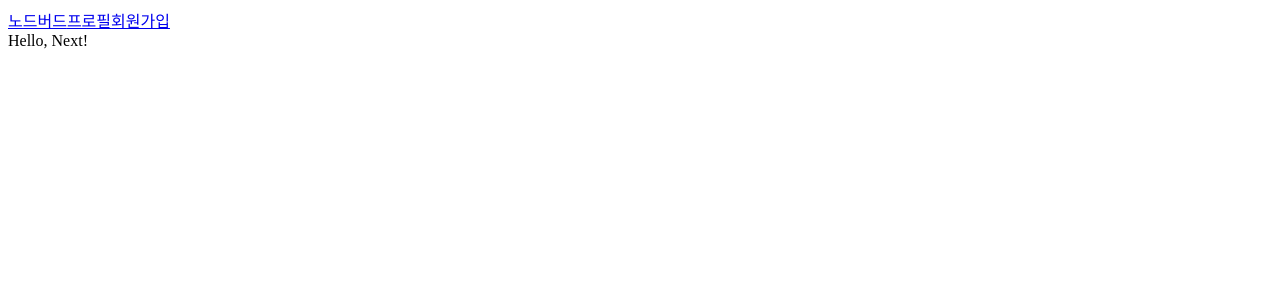
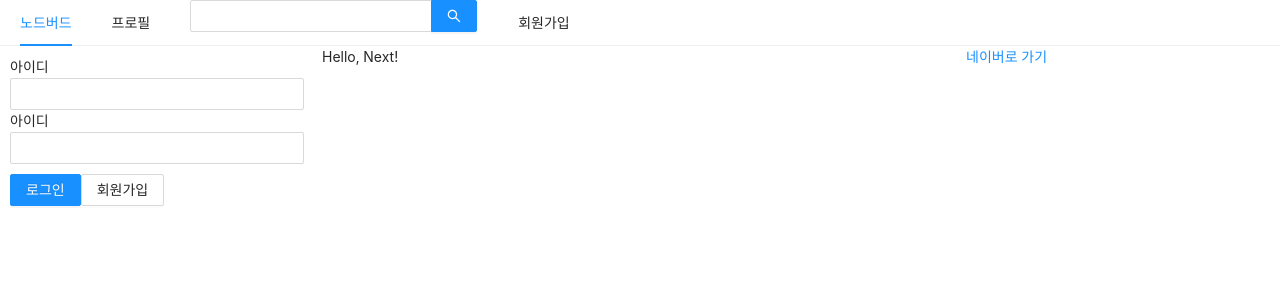
Before and after one commit to yeongfree1/react-nodebird, a Next.js app in the folder prepare/front/: page / in a window 1280 px wide. Shown: the top 300 px of the page. Built offline with nearby package versions, Linux system fonts and the light colour scheme.

Commit message:
antd update

```diff
--- /dev/null
+++ b/prepare/front/components/AppLayout.js
@@ -0,0 +1,57 @@
+import React, { useState } from 'react';
+import PropTypes from 'prop-types';
+import Link from 'next/link';
+import { Menu, Input, Row, Col } from 'antd';
+import UserProfile from './UserProfile';
+import LoginForm from './LoginForm';
+import styled from 'styled-components';
+
+const SearchInput = styled(Input.Search)`
+  vertical-align: 'middle';
+`;
+
+const AppLayout = ({ children }) => {
+  const [isLoggedIn, setIsLoggedIn] = useState(false);
+  return (
+    <div>
+      <Menu mode="horizontal">
+        <Menu.Item>
+          <Link href="/">노드버드</Link>
+        </Menu.Item>
+        <Menu.Item>
+          <Link href="/profile">프로필</Link>
+        </Menu.Item>
+        <Menu.Item>
+          <SearchInput enterButton />
+        </Menu.Item>
+        <Menu.Item>
+          <Link href="/signup">회원가입</Link>
+        </Menu.Item>
+      </Menu>
+
+      <Row gutter={8}>
+        <Col xs={24} md={6}>
+          {isLoggedIn ? (
+            <UserProfile setIsLoggedIn={setIsLoggedIn} />
+          ) : (
+            <LoginForm setIsLoggedIn={setIsLoggedIn} />
+          )}
+        </Col>
+        <Col xs={24} md={12}>
+          {children}
+        </Col>
+        <Col xs={24} md={6}>
+          <a href="https://www.naver.com" target="_blank" rel="noreferrer noopener">
+            네이버로 가기
+          </a>
+        </Col>
+      </Row>
+    </div>
+  );
+};
+
+AppLayout.propTypes = {
+  children: PropTypes.node.isRequired,
+};
+
+export default AppLayout;
--- /dev/null
+++ b/prepare/front/components/LoginForm.js
@@ -0,0 +1,63 @@
+import React, { useCallback, useState } from 'react';
+import { Form, Input, Button } from 'antd';
+import Link from 'next/link';
+import styled from 'styled-components';
+
+const ButtonWrapper = styled.div`
+  margin-top: 10px;
+`;
+
+const LoginForm = ({ setIsLoggedIn }) => {
+  const [id, setId] = useState('');
+  const [password, setPassword] = useState('');
+
+  const onChangeId = useCallback((e) => {
+    setId(e.target.value);
+  }, []);
+
+  const onChangePassword = useCallback((e) => {
+    setPassword(e.target.value);
+  }, []);
+
+  const onSubmitForm = useCallback(() => {
+    console.log(id, password);
+    setIsLoggedIn(true);
+  }, [id, password]);
+
+  const FormWrapper = styled(Form)`
+    padding: 10px;
+  `;
+
+  return (
+    <FormWrapper onFinish={onSubmitForm}>
+      <div>
+        <label htmlFor="user-id">아이디</label>
+        <br />
+        <Input name="user-id" value={id} onChange={onChangeId} required />
+      </div>
+      <div>
+        <label htmlFor="user-id">아이디</label>
+        <br />
+        <Input
+          name="user-password"
+          value={password}
+          type="password"
+          onChange={onChangePassword}
+          required
+        />
+      </div>
+      <ButtonWrapper>
+        <Button type="primary" htmlType="submit" loading={false}>
+          로그인
+        </Button>
+        <Link href="/signup">
+          <a>
+            <Button>회원가입</Button>
+          </a>
+        </Link>
+      </ButtonWrapper>
+    </FormWrapper>
+  );
+};
+
+export default LoginForm;
--- /dev/null
+++ b/prepare/front/components/UserProfile.js
@@ -0,0 +1,29 @@
+import React, { useCallback } from 'react';
+import { Card, Avatar, Button } from 'antd';
+
+const UserProfile = ({ setIsLoggedIn }) => {
+  const onLogOut = useCallback(() => {
+    setIsLoggedIn(false);
+  }, []);
+
+  return (
+    <Card
+      actions={[
+        <div key="twit">
+          짹쨱 <br />0
+        </div>,
+        <div key="followings">
+          팔로잉 <br />0
+        </div>,
+        <div key="followings">
+          팔로워 <br />0
+        </div>,
+      ]}
+    >
+      <Card.Meta avatar={<Avatar>ZC</Avatar>} title="한영관" />
+      <Button onClick={onLogOut}>로그아웃</Button>
+    </Card>
+  );
+};
+
+export default UserProfile;
--- a/prepare/front/package.json
+++ b/prepare/front/package.json
@@ -9,10 +9,13 @@
   "author": "Yeonggwan",
   "license": "ISC",
   "dependencies": {
+    "@ant-design/icons": "^4.3.0",
+    "antd": "^4.10.0",
     "next": "^9.5.5",
     "prop-types": "^15.7.2",
     "react": "^17.0.1",
-    "react-dom": "^17.0.1"
+    "react-dom": "^17.0.1",
+    "styled-components": "^5.2.1"
   },
   "devDependencies": {
     "eslint": "^7.15.0",
--- /dev/null
+++ b/prepare/front/pages/_app.js
@@ -0,0 +1,22 @@
+import React from 'react';
+import PropTypes from 'prop-types';
+import 'antd/dist/antd.css';
+import Head from 'next/head';
+
+const NodeBird = ({ Component }) => {
+  return (
+    <>
+      <Head>
+        <meta charset="utf-8" />
+        <title>NodeBird</title>
+      </Head>
+      <Component />
+    </>
+  );
+};
+
+NodeBird.propTypes = {
+  Component: PropTypes.elementType.isRequired,
+};
+
+export default NodeBird;
--- a/prepare/front/pages/components/AppLayout.js
+++ /dev/null
@@ -1,22 +0,0 @@
-import React from 'react';
-import PropTypes from 'prop-types';
-import Link from 'next/link';
-
-const AppLayout = ({ children }) => {
-  return (
-    <div>
-      <div>
-        <Link href="/">노드버드</Link>
-        <Link href="/profile">프로필</Link>
-        <Link href="/signup">회원가입</Link>
-      </div>
-      {children}
-    </div>
-  );
-};
-
-AppLayout.propTypes = {
-  children: PropTypes.node.isRequired,
-};
-
-export default AppLayout;
```
Also changed, not shown: prepare/front/pages/about/yeonggwan.js (added, +7 -0 lines), prepare/front/pages/index.js (+4 -6 lines), prepare/front/pages/profile.js (+12 -2 lines), prepare/front/pages/signup.js (+12 -2 lines), 1 other file (tests, documents, lock files or other folders).
